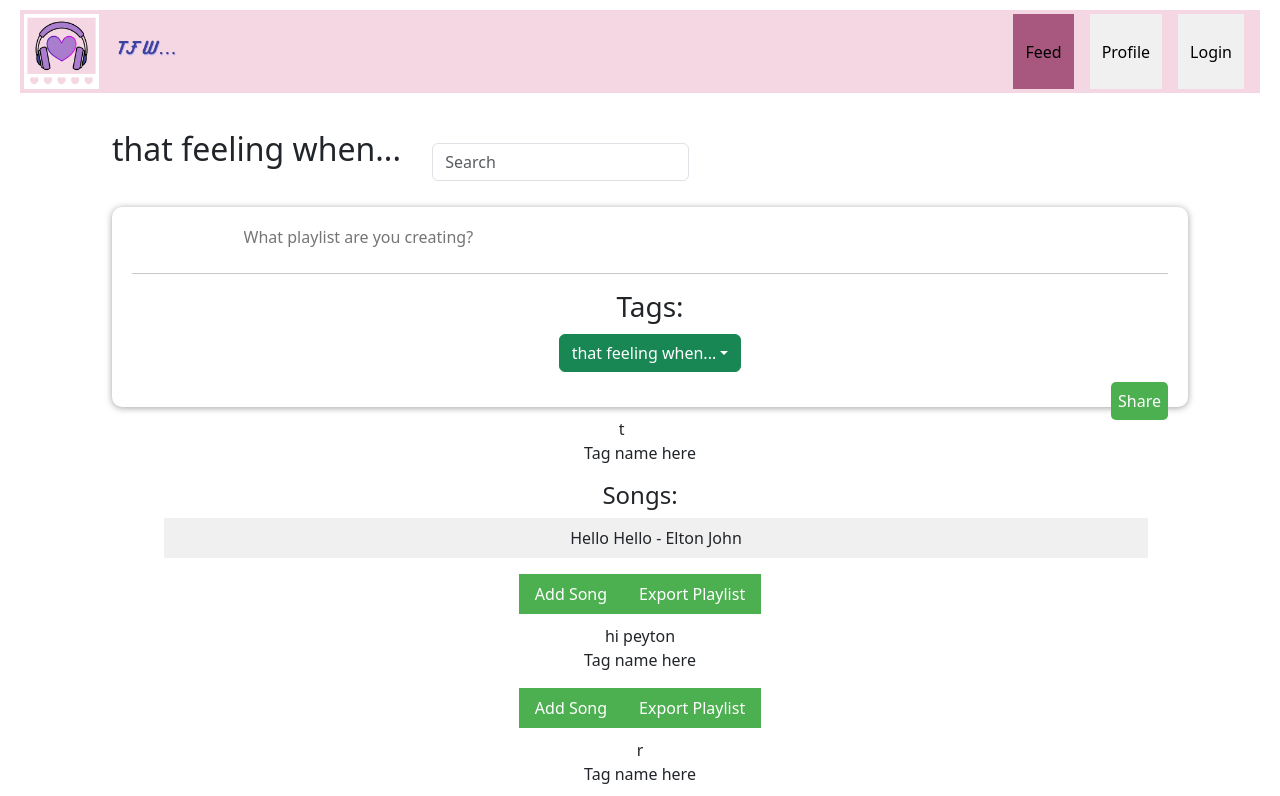
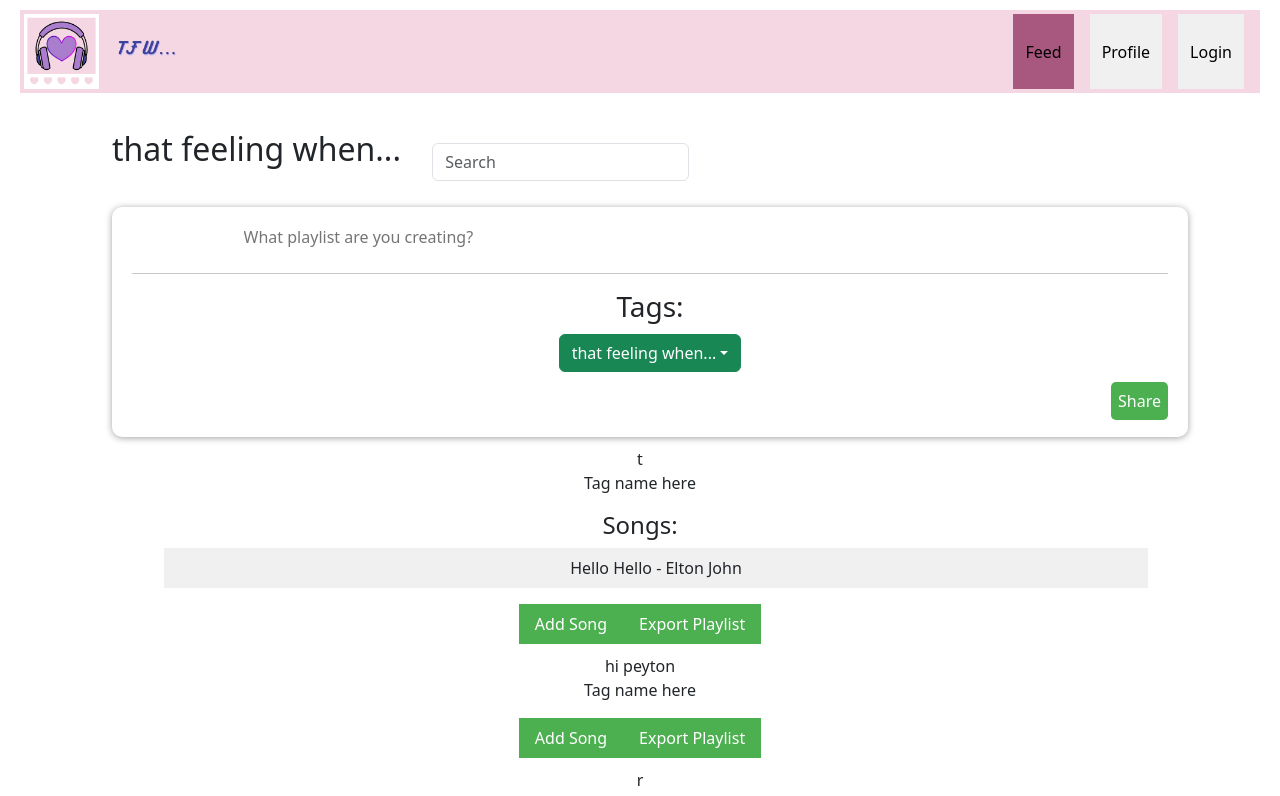
Before and after one commit to acb3454/wichacks-2024, a React (Create React App) app in the folder wichacks-2024/: page /Feed in a window 1280 px wide. Shown: the top 796 px of the page. Built offline with nearby package versions, Linux system fonts and the light colour scheme.

Commit message:
css updates

```diff
--- a/wichacks-2024/src/Posts/posts.css
+++ b/wichacks-2024/src/Posts/posts.css
@@ -4,8 +4,8 @@
     border-radius: 10px;
     -webkit-box-shadow: 0px 1px 7px 0px rgba(0,0,0,0.37);
     box-shadow: 0px 1px 7px 0px rgba(0,0,0,0.37);
-    margin: 30px 0;
-    padding: 10px;
+    /* margin: 30px 0;
+    padding: 10px; */
 }
 
 .postWrapper{
--- a/wichacks-2024/src/Share/share.css
+++ b/wichacks-2024/src/Share/share.css
@@ -1,6 +1,6 @@
 .share{
     width: 100%;
-    height: 200px;
+    height: 230px;
     border-radius: 10px;
     -webkit-box-shadow: 0px 1px 7px 0px rgba(0,0,0,0.37);
     box-shadow: 0px 1px 7px 0px rgba(0,0,0,0.37);
--- a/wichacks-2024/src/index.css
+++ b/wichacks-2024/src/index.css
@@ -5,6 +5,7 @@ body {
     sans-serif;
   -webkit-font-smoothing: antialiased;
   -moz-osx-font-smoothing: grayscale;
+  overflow-x: hidden;
 }
 
 code {
```
